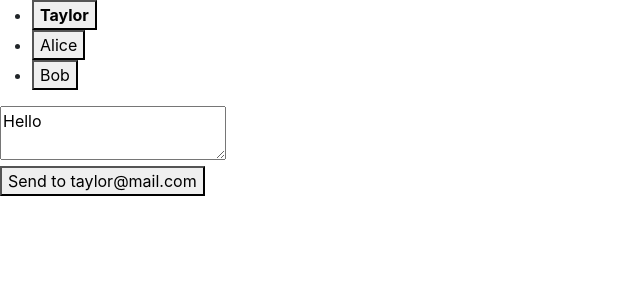
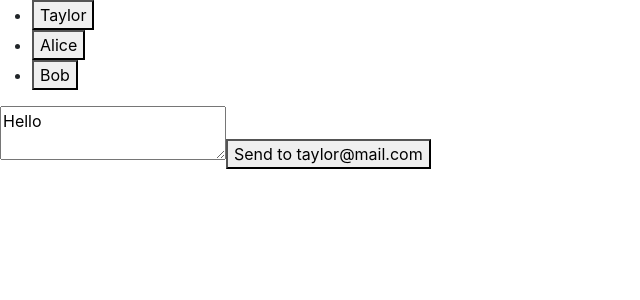
Before and after one commit to nishanmazumder/todo-react, a React (Create React App) app: page / in a window 1280 px wide. Shown: the top 300 px of the page, without its empty margins (0-640 px from the left). Built offline with nearby package versions, Linux system fonts and the light colour scheme.

Commit message:
chat app reducer

```diff
--- a/src/components/jsx/Reducer/ChatApp/Chat.js
+++ b/src/components/jsx/Reducer/ChatApp/Chat.js
@@ -1,18 +1,27 @@
+import { type } from '@testing-library/user-event/dist/type';
 import { useState } from 'react';
 
-export default function Chat({contact, message, dispatch}) {
+export default function Chat({ contact, message, dispatch }) {
    return (
       <section className="chat">
          <textarea
             value={message}
             placeholder={'Chat to ' + contact.name}
             onChange={(e) => {
-          // TODO: dispatch edited_message
-          // (Read the input value from e.target.value)
+               dispatch({
+                  type: 'edited_message',
+                  message: e.target.value
+               })
             }}
          />
          <br />
-      <button>Send to {contact.email}</button>
+         <button onClick={() => {
+            alert(`Message sent to ${contact.name}`)
+            dispatch({
+               type: 'edited_message',
+               message: ''
+            })
+         }}>Send to {contact.email}</button>
       </section>
    );
 }
--- a/src/components/jsx/Reducer/ChatApp/ContactList.js
+++ b/src/components/jsx/Reducer/ChatApp/ContactList.js
@@ -2,11 +2,15 @@ export default function ContactList({ contacts, selectedId, dispatch }) {
    return (
       <section className="contact-list">
          <ul>
+            {/* 1838989408 - music planet */}
             {contacts.map((contact) => (
                <li key={contact.id}>
                   <button
                      onClick={() =>
-                         dispatch(contact.id)
+                        {dispatch({
+                           type: 'changed_selection',
+                           contactId: contact.id
+                        })}
                      }>
                      {selectedId === contact.id ? <b>{contact.name}</b> : contact.name}
                   </button>
--- /dev/null
+++ b/src/components/jsx/Reducer/ChatAppRed/App.js
@@ -0,0 +1,22 @@
+import React, { useReducer } from 'react'
+import ContactList from './ContactList';
+import Chat from './Chat';
+import { initialState, messageRed } from './messengerRed';
+
+const contacts = [
+   { id: 0, name: 'Taylor', email: 'taylor@mail.com' },
+   { id: 1, name: 'Alice', email: 'alice@mail.com' },
+   { id: 2, name: 'Bob', email: 'bob@mail.com' },
+];
+
+export default function Messenger() {
+   const [state, dispatch] = useReducer(messageRed, initialState);
+   const contact = contacts.find(contact => contact.id === state.selectedId);
+
+   return (
+      <>
+         <ContactList contacts={contacts} selectedId={dispatch} />
+         <Chat value={state} contact={contact} />
+      </>
+   )
+}
--- /dev/null
+++ b/src/components/jsx/Reducer/ChatAppRed/Chat.js
@@ -0,0 +1,15 @@
+import React from 'react'
+
+export default function Chat({ value, contact }) {
+
+   console.log(contact);
+
+   return (
+      <section>
+         <textarea value={value.message}
+            placeholder={`Hello ${contact.name}`}
+            onChange={e => e.target.value} />
+         <button>Send to {contact.email}</button>
+      </section>
+   )
+}
--- /dev/null
+++ b/src/components/jsx/Reducer/ChatAppRed/ContactList.js
@@ -0,0 +1,18 @@
+import React from 'react'
+
+export default function ContactList({ contacts, selectedId }) {
+   return (
+      <section>
+         <ul>
+            {
+               contacts.map(contact =>
+                  <li key={contact.id}>
+                     <button onClick={() =>
+                        selectedId(contact.id)
+                     }>{contact.name}</button>
+                  </li>)
+            }
+         </ul>
+      </section>
+   )
+}
--- /dev/null
+++ b/src/components/jsx/Reducer/ChatAppRed/messengerRed.js
@@ -0,0 +1,6 @@
+export const initialState = {
+   selectedId: 0,
+   message: 'Hello',
+};
+
+export function messageRed(state, action){}
--- a/src/index.js
+++ b/src/index.js
@@ -27,7 +27,9 @@ import "./index.css";
 // import FilterableList from "./components/jsx/FilteringTXT/App";
 // import ContactManager from "./components/jsx/DetailsForm/App";
 // import Reducer from "./components/jsx/Reducer/App";
-import Messenger from "./components/jsx/Reducer/ChatApp/App";
+// import Messenger from "./components/jsx/Reducer/ChatApp/App";
+import Messenger from "./components/jsx/Reducer/ChatAppRed/App";
+
 
 import reportWebVitals from "./reportWebVitals";
 
@@ -60,6 +62,7 @@ root.render(
       {/* <FilterableList /> */}
       {/* <ContactManager/> */}
       {/* <Reducer/> */}
+      {/* <Messenger/> */}
       <Messenger/>
    </React.StrictMode>
 );
```
Lines whose indentation alone changed are shown as unchanged.
